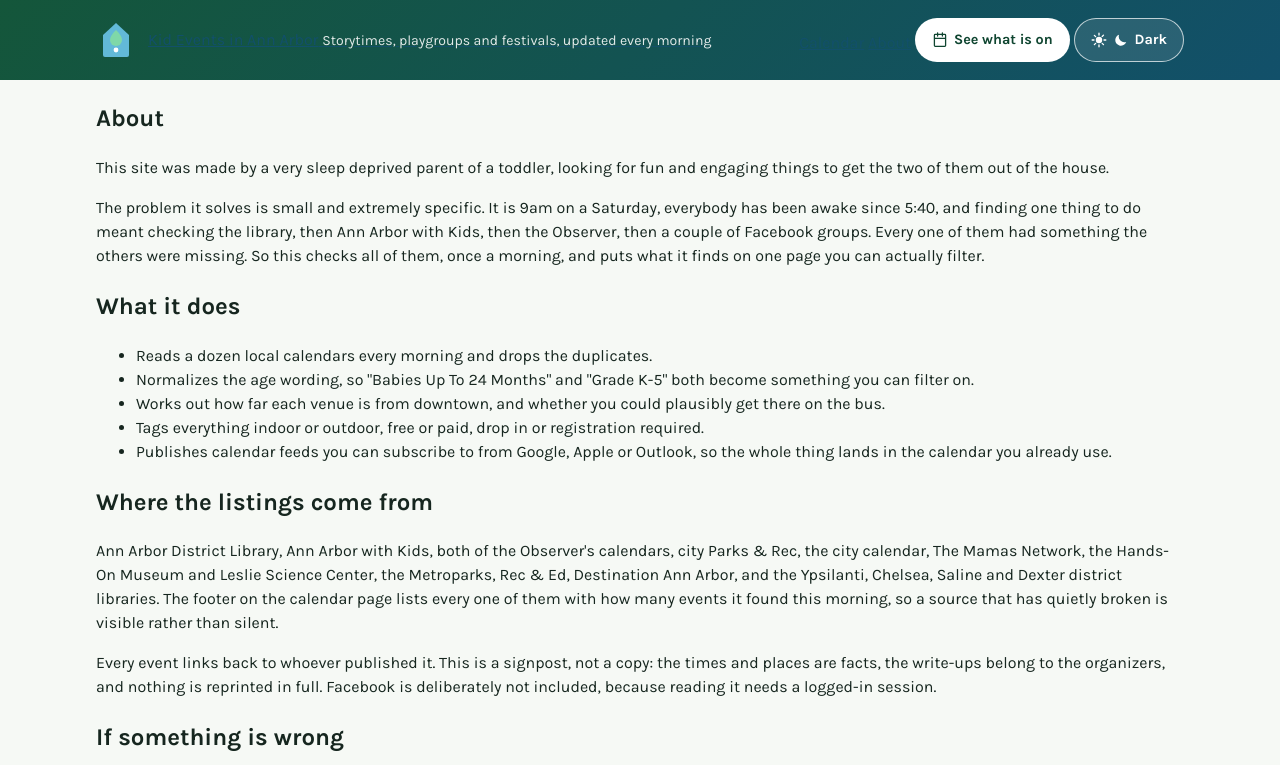
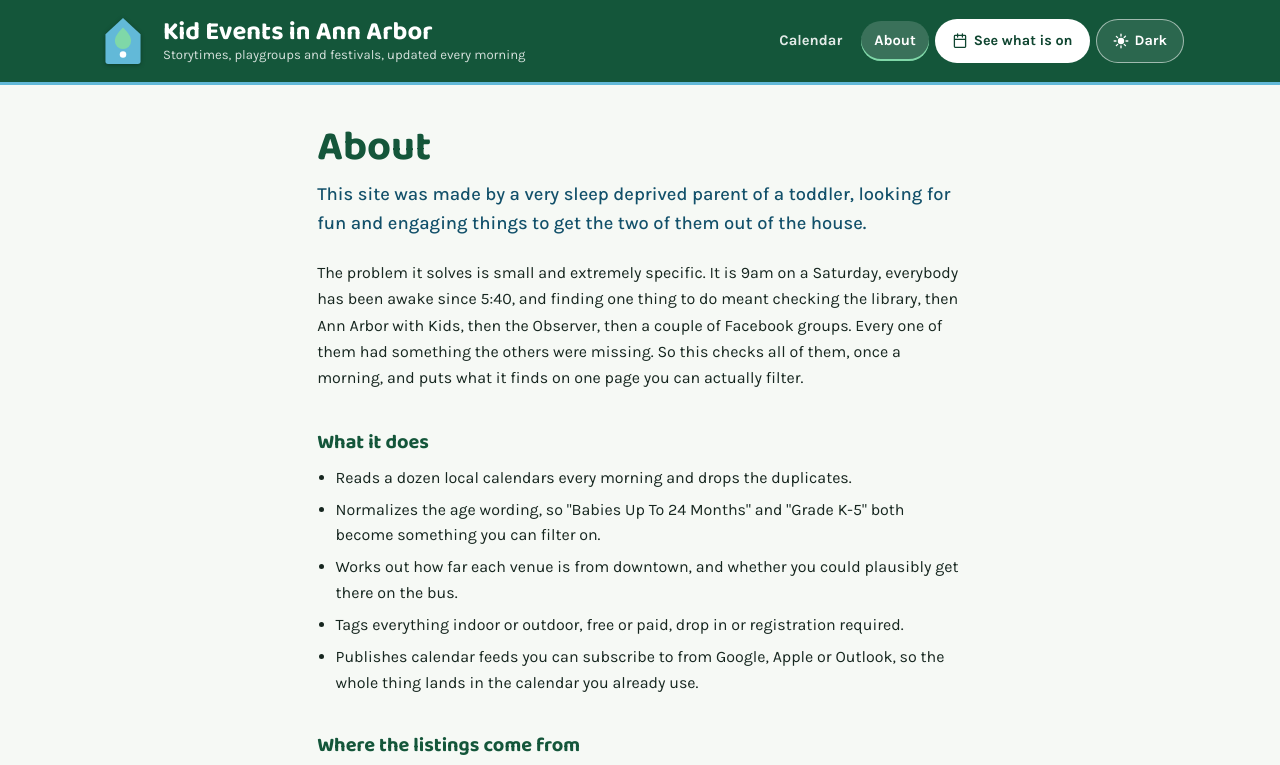
Before and after one commit to shinabarger/kid-events-in-ann-arbor, a website: page about.html in a window 1280 px wide. Shown: the top 765 px of the page. Drawn offline with Linux system fonts and the light colour scheme.

Commit message:
text color accessibility fixes

```diff
--- a/assets/style.css
+++ b/assets/style.css
@@ -12,6 +12,12 @@
 
   --brand-green: #1f7a4c;
   --brand-green-dark: #14563a;
+
+  /* The brand bar is dark in both themes. Deliberately not a semantic token:
+     --brand-green-dark flips light in dark mode so it works as text, which
+     turned the header pale green. */
+  --masthead-bg: #14563a;
+  --masthead-rule: #62b9d8;
   --brand-green-soft: #e6f3ec;
   --warn-bg: #fdf4e3;
   --warn-line: #a8710f;
@@ -47,6 +53,8 @@
   color-scheme: dark;
   --brand-green: #57c48c;
   --brand-green-dark: #7fd8a8;
+  --masthead-bg: #0e3527;
+  --masthead-rule: #2f7f66;
   --brand-green-soft: #15332a;
   --brand-blue: #62b9d8;
   --brand-blue-dark: #8fd0e6;
@@ -78,6 +86,8 @@
     color-scheme: dark;
     --brand-green: #57c48c;
     --brand-green-dark: #7fd8a8;
+    --masthead-bg: #0e3527;
+    --masthead-rule: #2f7f66;
     --brand-green-soft: #15332a;
     --brand-blue: #62b9d8;
     --brand-blue-dark: #8fd0e6;
@@ -166,49 +176,114 @@ a { color: var(--brand-blue-dark); }
 /* --- Masthead ---------------------------------------------------------- */
 
 .masthead {
-  background: linear-gradient(135deg, #14563a, #12506a);
+  /* A flat brand bar rather than a gradient. Solid colour reads as
+     deliberate; a gradient reads as decoration. */
+  background: var(--masthead-bg);
+  border-bottom: 3px solid var(--masthead-rule);
   color: #fff;
-  padding: 18px 0;
+  padding: 14px 0;
 }
 
 .masthead-inner {
   display: flex;
   flex-wrap: wrap;
-  gap: 14px;
+  gap: 14px 20px;
   align-items: center;
   justify-content: space-between;
 }
 
-.brand { display: flex; gap: 12px; align-items: center; }
-.brand-mark { width: 40px; height: 40px; flex: none; }
+/* --- Brand lockup ------------------------------------------------------- */
 
-.masthead h1 {
+.brand {
+  display: flex;
+  gap: 13px;
+  align-items: center;
+  color: inherit;
+  text-decoration: none;
+  border-radius: var(--radius-sm);
+  padding: 4px;
+  margin: -4px;
+}
+.brand:hover .brand-name { text-decoration: underline; text-underline-offset: 3px; }
+.brand:focus-visible { outline: 3px solid #fff; outline-offset: 2px; }
+
+.brand-mark {
+  width: 54px;
+  height: 54px;
+  flex: none;
+  /* Lifts the mark off a dark bar without needing a border. */
+  filter: drop-shadow(0 1px 2px rgba(0, 0, 0, .3));
+}
+
+.brand-words { display: flex; flex-direction: column; gap: 1px; min-width: 0; }
+
+.masthead .brand-name {
   margin: 0;
   font-family: var(--font-display);
-  font-size: 1.55rem;
+  font-size: 1.45rem;
   font-weight: 700;
-  line-height: 1.1;
-  letter-spacing: -0.005em;
+  line-height: 1.05;
+  letter-spacing: .002em;
 }
 
 .tagline {
-  margin: 2px 0 0;
-  font-size: .88rem;
-  color: rgba(255, 255, 255, .88);
-  max-width: 46ch;
+  margin: 0;
+  font-size: .82rem;
+  line-height: 1.3;
+  color: rgba(255, 255, 255, .82);
 }
 
-.masthead-actions { display: flex; gap: 8px; }
+/* --- Header nav --------------------------------------------------------- */
+
+.masthead-nav {
+  display: flex;
+  align-items: center;
+  gap: 6px;
+  flex-wrap: wrap;
+}
+
+.nav-link {
+  display: inline-flex;
+  align-items: center;
+  min-height: 40px;
+  padding: 0 13px;
+  border-radius: 999px;
+  color: rgba(255, 255, 255, .88);
+  font-weight: 600;
+  font-size: .92rem;
+  text-decoration: none;
+}
+.nav-link:hover { background: rgba(255, 255, 255, .14); color: #fff; }
+.nav-link:focus-visible { outline: 3px solid #fff; outline-offset: 2px; }
+.nav-link.is-current {
+  color: #fff;
+  background: rgba(255, 255, 255, .16);
+  box-shadow: inset 0 -2px 0 var(--brand-green-light, #7fd8a8);
+}
 
 .masthead .btn-primary { background: #fff; color: #0f4530; }
 .masthead .btn-primary:hover { background: #dff0e6; }
 
 .masthead .btn-ghost {
   color: #fff;
-  border-color: rgba(255, 255, 255, .7);
+  border-color: rgba(255, 255, 255, .55);
   background: rgba(255, 255, 255, .1);
 }
 .masthead .btn-ghost:hover { background: rgba(255, 255, 255, .22); }
+
+/* One toggle, two icons: whichever theme you would switch TO. */
+.theme-moon { display: none; }
+[data-theme="dark"] .theme-sun { display: none; }
+[data-theme="dark"] .theme-moon { display: inline-block; }
+
+@media (max-width: 620px) {
+  /* The label goes, the icon stays, and the accessible name comes from the
+     aria-label the script keeps current. */
+  .theme-label { position: absolute; width: 1px; height: 1px; overflow: hidden; clip-path: inset(50%); }
+  .brand-mark { width: 44px; height: 44px; }
+  .masthead .brand-name { font-size: 1.2rem; }
+  .tagline { display: none; }
+}
 
 /* --- Buttons ----------------------------------------------------------- */
 
@@ -754,7 +829,7 @@ dialog::backdrop { background: rgba(10, 26, 20, .6); }
 
 @media (min-width: 640px) {
   .filters { grid-template-columns: repeat(3, minmax(0, 1fr)); }
-  .masthead h1 { font-size: 1.7rem; }
+  .masthead .brand-name { font-size: 1.6rem; }
   .card { grid-template-columns: 96px 1fr; }
 }
 
@@ -1273,3 +1348,40 @@ dialog::backdrop { background: rgba(10, 26, 20, .6); }
 }
 .notice svg { width: 19px; height: 19px; flex: none; margin-top: 1px; }
 .notice p { margin: 0; font-size: .88rem; line-height: 1.45; }
+
+/* --- Prose pages (About) ------------------------------------------------ */
+
+.prose {
+  max-width: 68ch;
+  margin: 0 auto;
+  padding: 2.5rem 0 3.5rem;
+}
+.prose h1 {
+  margin: 0 0 .6rem;
+  font-family: var(--font-display);
+  font-size: clamp(1.9rem, 6vw, 2.6rem);
+  line-height: 1.1;
+  color: var(--brand-green-dark);
+}
+.prose h2 {
+  margin: 2.2rem 0 .5rem;
+  font-family: var(--font-display);
+  font-size: 1.25rem;
+  color: var(--brand-green-dark);
+}
+.prose p { margin: 0 0 1rem; font-size: 1rem; line-height: 1.65; }
+.prose .lede {
+  font-size: 1.15rem;
+  line-height: 1.55;
+  color: var(--brand-blue-dark);
+  font-weight: 500;
+  margin-bottom: 1.4rem;
+}
+.prose ul { margin: 0 0 1rem; padding-left: 1.15rem; }
+.prose li { margin: .4rem 0; line-height: 1.6; }
+.prose a { color: var(--brand-blue-dark); }
+.prose-actions { display: flex; flex-wrap: wrap; gap: 10px; margin-top: 2rem; }
+
+[data-theme="dark"] .prose h1,
+[data-theme="dark"] .prose h2 { color: var(--text); }
+[data-theme="dark"] .prose .lede { color: var(--text-soft); }
```
Also changed, not shown: 1 other file.
